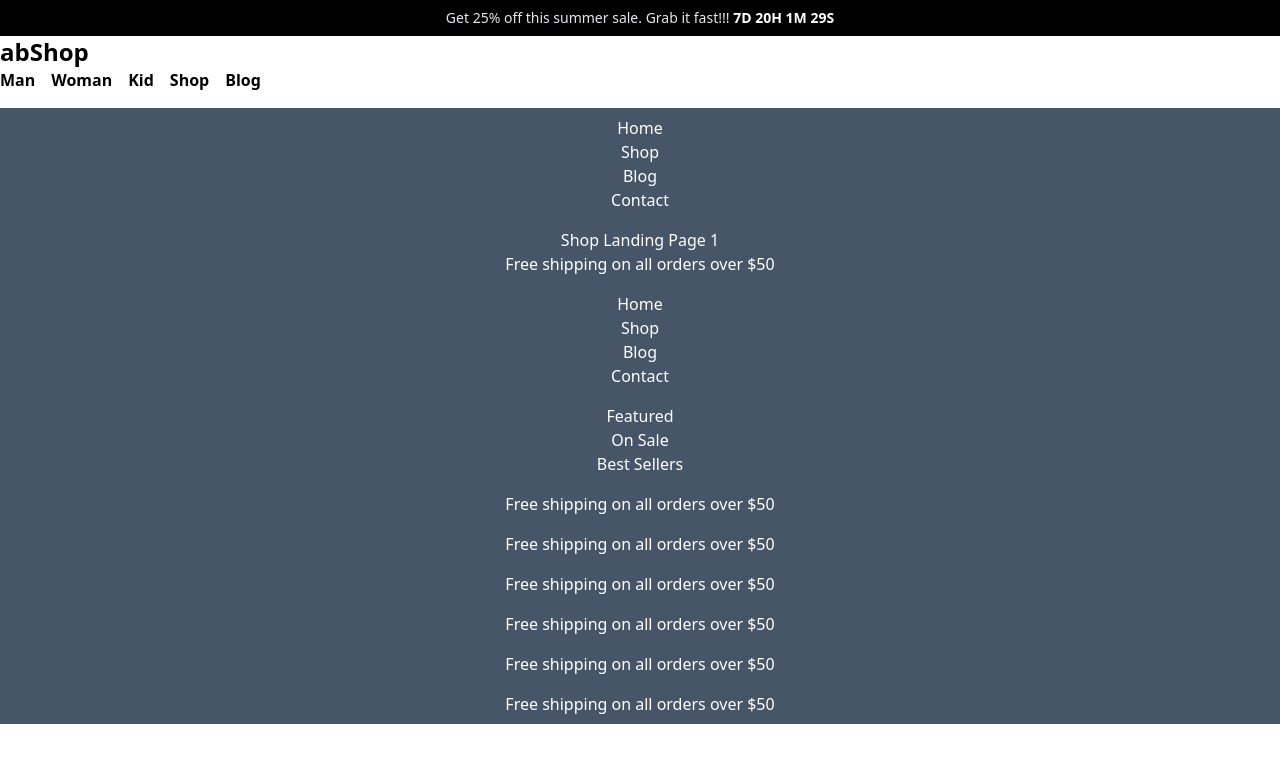
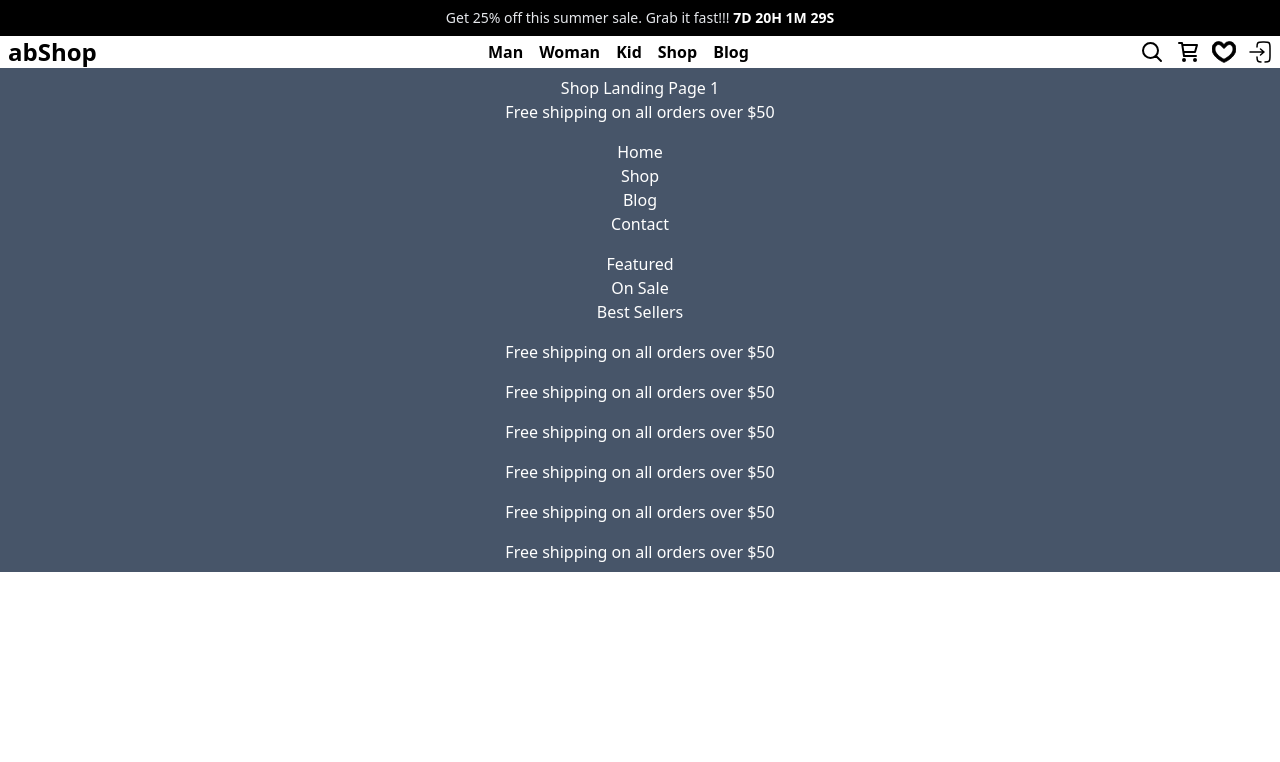
Before and after one commit to ledminh/my-project-gallery, a Next.js app: page /projects/shop-landing-page-1 in a window 1280 px wide. Shown: the top 762 px of the page. Built offline with nearby package versions, Linux system fonts and the light colour scheme.

Commit message:
Finish header

```diff
--- /dev/null
+++ b/src/app/(other)/projects/shop-landing-page-1/assets/icons.tsx
@@ -0,0 +1,74 @@
+export function SearchIcon() {
+  return (
+    <svg xmlns="http://www.w3.org/2000/svg" fill="none" viewBox="0 0 24 24">
+      <path
+        strokeLinecap="round"
+        strokeLinejoin="round"
+        strokeWidth="2"
+        stroke="currentColor"
+        d="M15.796 15.811L21 21m-3-10.5a7.5 7.5 0 11-15 0 7.5 7.5 0 0115 0z"
+      ></path>
+    </svg>
+  );
+}
+
+export function ShoppingCartIcon() {
+  return (
+    <svg xmlns="http://www.w3.org/2000/svg" fill="none" viewBox="0 0 24 24">
+      <path
+        strokeLinecap="round"
+        strokeLinejoin="round"
+        strokeWidth="2"
+        stroke="currentColor"
+        d="M6.3 5H21l-2 7H7.377M20 16H8L6 3H3m6 17a1 1 0 11-2 0 1 1 0 012 0zm11 0a1 1 0 11-2 0 1 1 0 012 0z"
+      ></path>
+    </svg>
+  );
+}
+
+export function HeartIcon() {
+  return (
+    <svg xmlns="http://www.w3.org/2000/svg" viewBox="0 -2 32 32">
+      <g data-name="Lager 102" transform="translate(-3)">
+        <path
+          d="M26 4c2.757 0 5 2.692 5 6 0 6.308-7.637 11.425-12 13.6C14.632 21.422 7 16.307 7 10c0-3.308 2.243-6 5-6a5.033 5.033 0 013.765 2.353l1.618 1.772a2 2 0 003.234 0l1.618-1.772A5.033 5.033 0 0126 4m0-4a8.961 8.961 0 00-7 4 8.961 8.961 0 00-7-4C7.029 0 3 4.477 3 10c0 11.438 16 18 16 18s16-6.562 16-18c0-5.523-4.029-10-9-10z"
+          data-name="Path 100"
+          stroke="currentColor"
+        ></path>
+      </g>
+    </svg>
+  );
+}
+
+export function LoginIcon() {
+  return (
+    <svg xmlns="http://www.w3.org/2000/svg" fill="none" viewBox="0 0 24 24">
+      <path
+        strokeLinecap="round"
+        strokeLinejoin="round"
+        strokeWidth="1.5"
+        stroke="currentColor"
+        d="M2.001 11.999h14m0 0l-3.5-3m3.5 3l-3.5 3"
+      ></path>
+      <path
+        strokeLinecap="round"
+        strokeWidth="1.5"
+        stroke="currentColor"
+        d="M9.002 7c.012-2.175.109-3.353.877-4.121C10.758 2 12.172 2 15 2h1c2.829 0 4.243 0 5.122.879C22 3.757 22 5.172 22 8v8c0 2.828 0 4.243-.878 5.121-.769.769-1.947.865-4.122.877M9.002 17c.012 2.175.109 3.353.877 4.121.641.642 1.568.815 3.121.862"
+      ></path>
+    </svg>
+  );
+}
+
+export function BurgerIcon() {
+  return (
+    <svg xmlns="http://www.w3.org/2000/svg" fill="none" viewBox="0 0 24 24">
+      <path
+        stroke="#000"
+        strokeLinecap="round"
+        strokeWidth="2"
+        d="M4 18h16M4 12h16M4 6h16"
+      ></path>
+    </svg>
+  );
+}
--- a/src/app/(other)/projects/shop-landing-page-1/components/MainMenu/index.tsx
+++ b/src/app/(other)/projects/shop-landing-page-1/components/MainMenu/index.tsx
@@ -5,7 +5,7 @@ export default function MainMenu() {
   const { items } = mainMenuConfig;
 
   return (
-    <nav className="font-semibold mb-4">
+    <nav className="font-semibold">
       <ul className="flex gap-4">
         {items.map((item, index) => (
           <li key={index}>
--- /dev/null
+++ b/src/app/(other)/projects/shop-landing-page-1/components/PopUpMenu/index.tsx
@@ -0,0 +1,64 @@
+"use client";
+
+import { BurgerIcon } from "../../assets/icons";
+import { useEffect, useState } from "react";
+import { mainMenuConfig, sideMenuConfig } from "../../config";
+import Link from "next/link";
+export default function PopUpMenu() {
+  const [isOpen, setIsOpen] = useState(false);
+  const { items: sideItems } = sideMenuConfig;
+  const { items: mainItems } = mainMenuConfig;
+
+  useEffect(() => {
+    const closeMenu = () => {
+      setIsOpen(false);
+    };
+
+    window.addEventListener("click", closeMenu);
+
+    return () => window.removeEventListener("click", closeMenu);
+  }, []);
+
+  return (
+    <div className="relative">
+      <button
+        className="h-8 w-8"
+        onClick={(e) => {
+          e.stopPropagation();
+          setIsOpen((prev) => !prev);
+        }}
+      >
+        <BurgerIcon />
+      </button>
+      {isOpen && (
+        <div className="bg-black text-white absolute right-0 p-4 flex flex-col gap-4 rounded-md">
+          <ul className="flex flex-col gap-2">
+            {mainItems.map((item) => (
+              <li key={item.label}>
+                <Link
+                  href={item.url}
+                  className="hover:text-gray-400 transition-all duration-300 ease-in-out"
+                >
+                  {item.label}
+                </Link>
+              </li>
+            ))}
+          </ul>
+          <div className="border-t border-white my-2"></div>
+          <ul className="flex gap-4">
+            {sideItems.map((item) => (
+              <li key={item.id} className="w-6 h-6">
+                <Link
+                  href={item.url}
+                  className="text-white hover:text-gray-400 transition-all duration-300 ease-in-out"
+                >
+                  <item.icon />
+                </Link>
+              </li>
+            ))}
+          </ul>
+        </div>
+      )}
+    </div>
+  );
+}
--- a/src/app/(other)/projects/shop-landing-page-1/components/SideMenu/index.tsx
+++ b/src/app/(other)/projects/shop-landing-page-1/components/SideMenu/index.tsx
@@ -1,11 +1,19 @@
+import { sideMenuConfig } from "../../config";
+import Link from "next/link";
+
 export default function SideMenu() {
+  const { items } = sideMenuConfig;
+
   return (
-    <nav className="bg-slate-600 text-white text-center p-2">
-      <ul>
-        <li>Home</li>
-        <li>Shop</li>
-        <li>Blog</li>
-        <li>Contact</li>
+    <nav>
+      <ul className="flex gap-3">
+        {items.map((item) => (
+          <li key={item.id}>
+            <Link href={item.url} className="h-6 w-6 block">
+              <item.icon />
+            </Link>
+          </li>
+        ))}
       </ul>
     </nav>
   );
--- a/src/app/(other)/projects/shop-landing-page-1/config.ts
+++ b/src/app/(other)/projects/shop-landing-page-1/config.ts
@@ -1,3 +1,10 @@
+import {
+  HeartIcon,
+  LoginIcon,
+  SearchIcon,
+  ShoppingCartIcon,
+} from "./assets/icons";
+
 export const topMessageConfig = {
   display: true,
   message: "Get 25% off this summer sale. Grab it fast!!!",
@@ -16,3 +23,28 @@ export const mainMenuConfig = {
     { label: "Blog", url: "/blog" },
   ],
 };
+
+export const sideMenuConfig = {
+  items: [
+    {
+      id: "search",
+      url: "/search",
+      icon: SearchIcon,
+    },
+    {
+      id: "cart",
+      url: "/cart",
+      icon: ShoppingCartIcon,
+    },
+    {
+      id: "favorite",
+      url: "/favorite",
+      icon: HeartIcon,
+    },
+    {
+      id: "login",
+      url: "/login",
+      icon: LoginIcon,
+    },
+  ],
+};
--- a/src/app/(other)/projects/shop-landing-page-1/page.tsx
+++ b/src/app/(other)/projects/shop-landing-page-1/page.tsx
@@ -2,6 +2,7 @@ import TopMessage from "./components/TopMessage";
 import Logo from "./components/Logo";
 import MainMenu from "./components/MainMenu";
 import SideMenu from "./components/SideMenu";
+import PopUpMenu from "./components/PopUpMenu";
 import Hero from "./components/Hero";
 import Categories from "./components/Categories";
 import Tabs from "./components/Tabs";
@@ -16,10 +17,17 @@ export default function ShopLandingPage1() {
   return (
     <>
       <TopMessage />
-      <header>
+      <header className="flex justify-between items-center px-2 gap-4">
         <Logo />
-        <MainMenu />
-        <SideMenu />
+        <div className="hidden md:block">
+          <MainMenu />
+        </div>
+        <div className="hidden md:block">
+          <SideMenu />
+        </div>
+        <div className="flex justify-center items-center md:hidden">
+          <PopUpMenu />
+        </div>
       </header>
       <main>
         <Hero />
```
